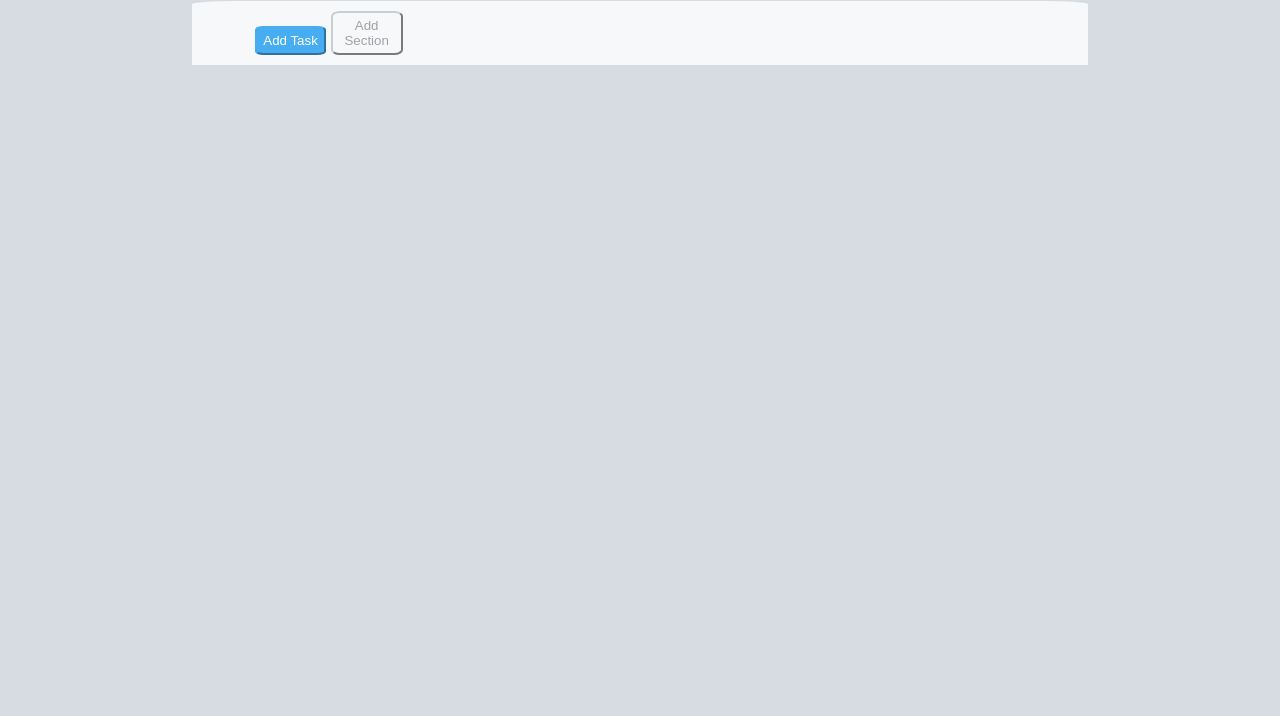
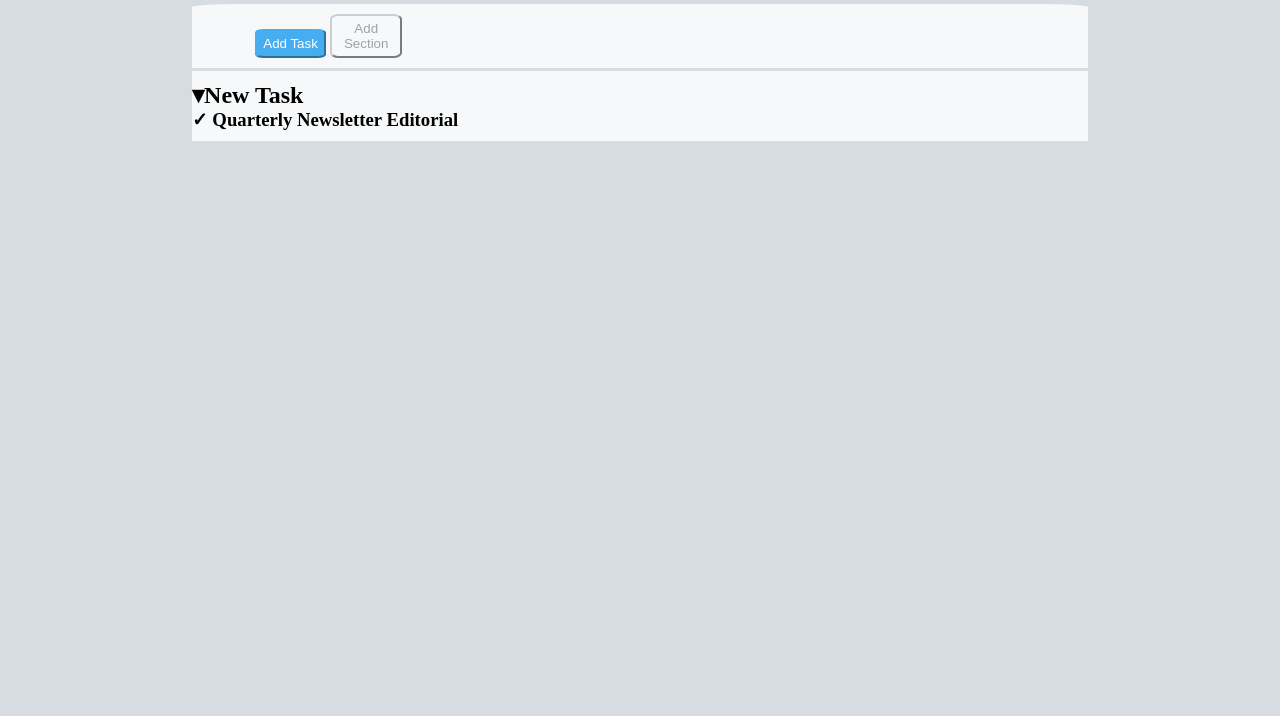
Before and after one commit to GiacomoArena/html-css-toboolist, a plain HTML site: page index.html in a window 1280 px wide. Shown: the part 84-800 px from the top of the page. Drawn offline with Linux system fonts and the light colour scheme.

Commit message:
aggiornamento

```diff
--- a/css/style.css
+++ b/css/style.css
@@ -2,15 +2,16 @@
   padding: 0;
   margin: 0;
   box-sizing: border-box;
-  font-family: Arial, Helvetica, sans-serif;
+  /* font-family: Arial, Helvetica, sans-serif; */
 
 }
 /* General */
-main{
+.first-button, .main-list{
   width: 70%;
   margin: 20px auto;
   padding: 10px 0px 10px;
   background-color:#F6F8F9;
+  margin-bottom: 0px;
 }
 body{
   background-color: #d6dce1;
@@ -31,13 +32,13 @@ img{
   vertical-align: middle;
   padding-bottom: 5px;
 }
-main{
 
+
+/* Main */
+.first-button{
   border-top-left-radius: 5%;
   border-top-right-radius: 5%;
 }
-
-/* Main */
 main .first-button button{
   width: 8%;
   padding-top: 5px;
@@ -60,3 +61,6 @@ main .first-button button{
   background-color: #F6F8F9;
   color: #9fa3a7;
 }
+.main-list{
+  margin-top: 2.5px;
+}
--- a/index.html
+++ b/index.html
@@ -24,7 +24,11 @@
       <button id="button-1">Add Task</button>
       <button id="button-2">Add Section</button>
     </div>
-    <div class="">
+    <div class="main-list">
+      <section class="new-task">
+        <h2><span>&dtrif;</span>New Task</h2>
+        <h3><span>&checkmark;</span> Quarterly Newsletter <span class="testi-evidenziati" id="blu-text">Editorial</span></h3>
+      </section>
 
     </div>
   </main>
```
